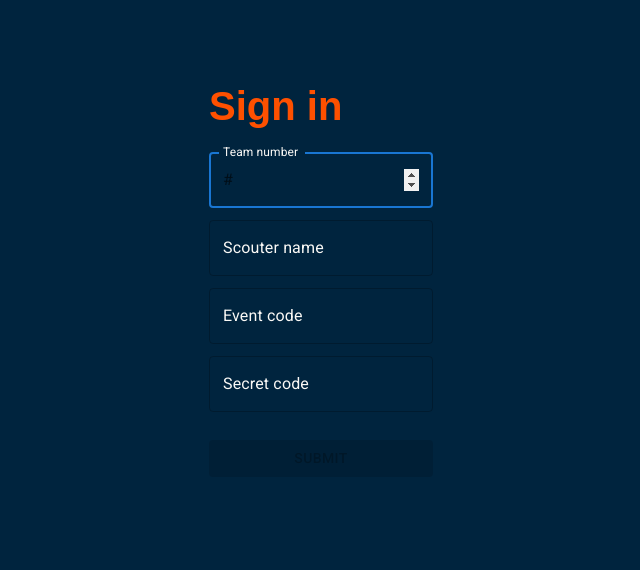
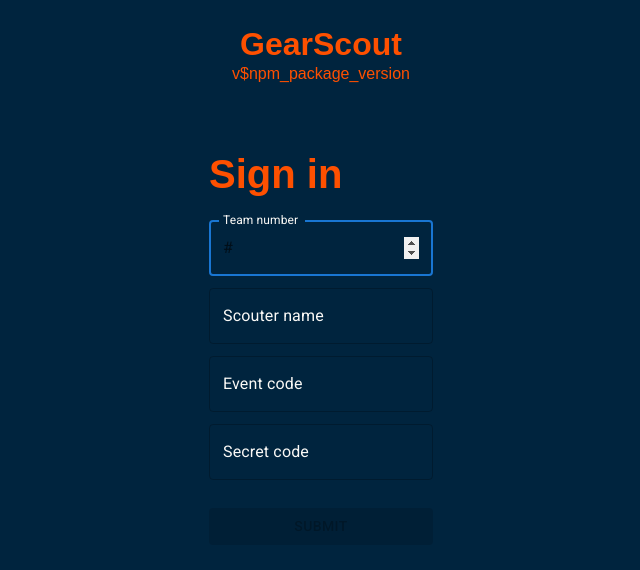
Before and after one commit to Team2338/GearScoutCollection2025, a React (Vite) app: page / in a window 1280 px wide. Shown: the top 570 px of the page, without its empty margins (319-959 px from the left). Built offline with nearby package versions, Linux system fonts and the light colour scheme.

Commit message:
Fixed cache naming

```diff
--- a/src/ServiceWorkerRegistration.ts
+++ b/src/ServiceWorkerRegistration.ts
@@ -15,10 +15,10 @@ function isLocalHost(): boolean {
 export const register = async (config?: IConfig) => {
 	window.addEventListener('load', async () => {
 		if ('serviceWorker' in navigator) {
-			// if (isLocalHost() || import.meta.env.MODE !== 'production') {
-			// 	unregister();
-			// 	return;
-			// }
+			if (isLocalHost() || import.meta.env.MODE !== 'production') {
+				unregister();
+				return;
+			}
 
 			try {
 				const registration: ServiceWorkerRegistration = await navigator.serviceWorker
--- a/src/components/login-page/LoginPage.scss
+++ b/src/components/login-page/LoginPage.scss
@@ -2,11 +2,30 @@
 	display: flex;
 	flex-direction: column;
 	align-items: center;
-	padding-top: 64px;
+	padding-top: 24px;
+
+	.title {
+		display: flex;
+		flex-direction: column;
+		align-items: center;
+		width: fit-content;
+
+		.app-name {
+			font-weight: 600;
+			font-size: 32px;
+			line-height: 40px;
+		}
+
+		.version {
+			font-size: 16px;
+			line-height: 20px;
+		}
+	}
 
 	.login-form {
 		display: flex;
 		flex-direction: column;
+		margin-top: 48px;
 		padding: 12px 16px;
 		width: min(14rem, 100%);
 
--- a/src/components/login-page/LoginPage.tsx
+++ b/src/components/login-page/LoginPage.tsx
@@ -52,6 +52,10 @@ export default function LoginPage(props: IProps) {
 
 	return (
 		<main className="page login-page">
+			<div className="title">
+				<div className="app-name">GearScout</div>
+				<div className="version">v{ import.meta.env.VITE_APP_VERSION }</div>
+			</div>
 			<form
 				className="login-form"
 				onSubmit={ handleSubmit }
--- a/src/components/update-banner/UpdateBanner.scss
+++ b/src/components/update-banner/UpdateBanner.scss
@@ -6,6 +6,7 @@
 	background-color: khaki;
 	gap: 4px;
 	width: 100%;
+	color: #000;
 
 	.update-button {
 		background-color: transparent;
--- a/src/service-worker.ts
+++ b/src/service-worker.ts
@@ -27,12 +27,12 @@ self.addEventListener('install', (event: ExtendableEvent) => {
 	event.waitUntil(
 		caches.open(cacheName)
 			.then((cache: Cache) => cache.addAll(precacheUrls))
-			.then(() => console.log(`Finished installing ${version}`))
+			.then(() => console.log(`Finished installing v${version}`))
 	);
 });
 
 self.addEventListener('activate', (event: ExtendableEvent) => {
-	console.log(`Activating service worker ${version}...`);
+	console.log(`Activating service worker v${version}...`);
 
 	// Delete all old caches matching our prefix
 	event.waitUntil(
@@ -40,6 +40,7 @@ self.addEventListener('activate', (event: ExtendableEvent) => {
 			.then((keys: string[]) => {
 				keys.forEach((key: string) => {
 					if (key.startsWith(cachePrefix) && key !== cacheName) {
+						console.log(`Deleting cache ${key}`);
 						caches.delete(key);
 					}
 				});
```
Also changed, not shown: src/components/App.tsx (+3 -5 lines), 1 other file (tests, documents, lock files or other folders).
